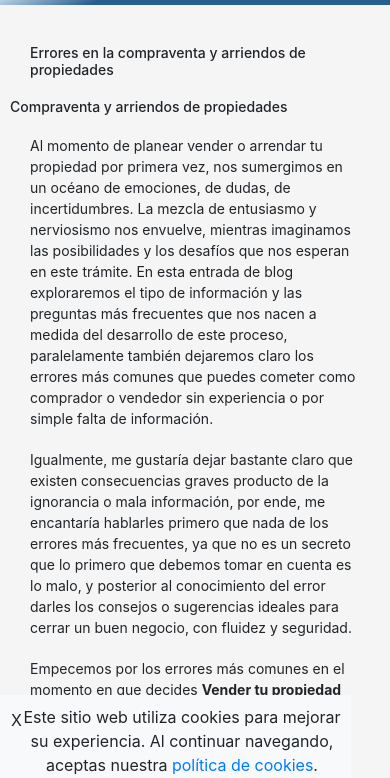
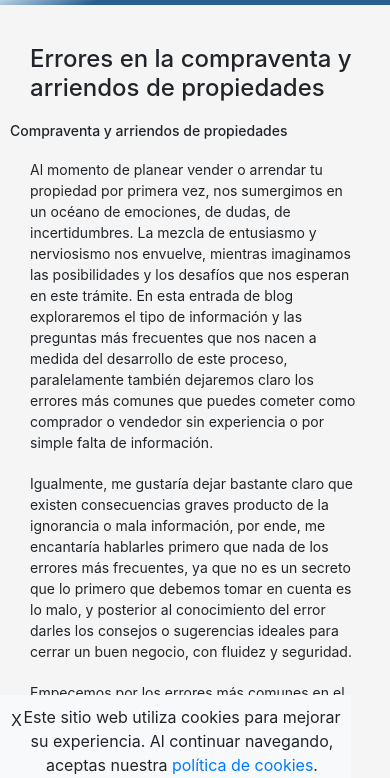
Before and after one commit to josedev-front/tasarimuebles.cl, a plain HTML site: page tasarinmuebles/los-errores.html in a window 390 px wide. Shown: the part 53-831 px from the top of the page. Drawn offline with nearby package versions, Linux system fonts and the light colour scheme.

Commit message:
se corrije tamaño de fuenters

```diff
--- a/tasarinmuebles/assets/css/lava-preguntas.css
+++ b/tasarinmuebles/assets/css/lava-preguntas.css
@@ -87,8 +87,12 @@ body {
     .navbar {
       justify-content: space-around;
     }
-    .container .row .left-text h1, h2, h3, h4, h5 {
+    .container .row .left-text h2, h3, h4, h5 {
       font-size: 14px;
+    }
+
+    .container .row .left-text h1 {
+      font-size: 1.5rem;
     }
 
     .container .row .left-text br {
--- a/tasarinmuebles/assets/css/lava.css
+++ b/tasarinmuebles/assets/css/lava.css
@@ -73,8 +73,12 @@ background-color: #f5f5f5;;
   .navbar {
     justify-content: space-around;
   }
-  .container .row .left-text h1, h2, h3, h5 {
+  .container .row .left-text h2, h3, h4, h5 {
     font-size: 14px;
+  }
+
+  .container .row .left-text h1 {
+    font-size: 1.5rem;
   }
 
   .container .row .left-text br {
```
